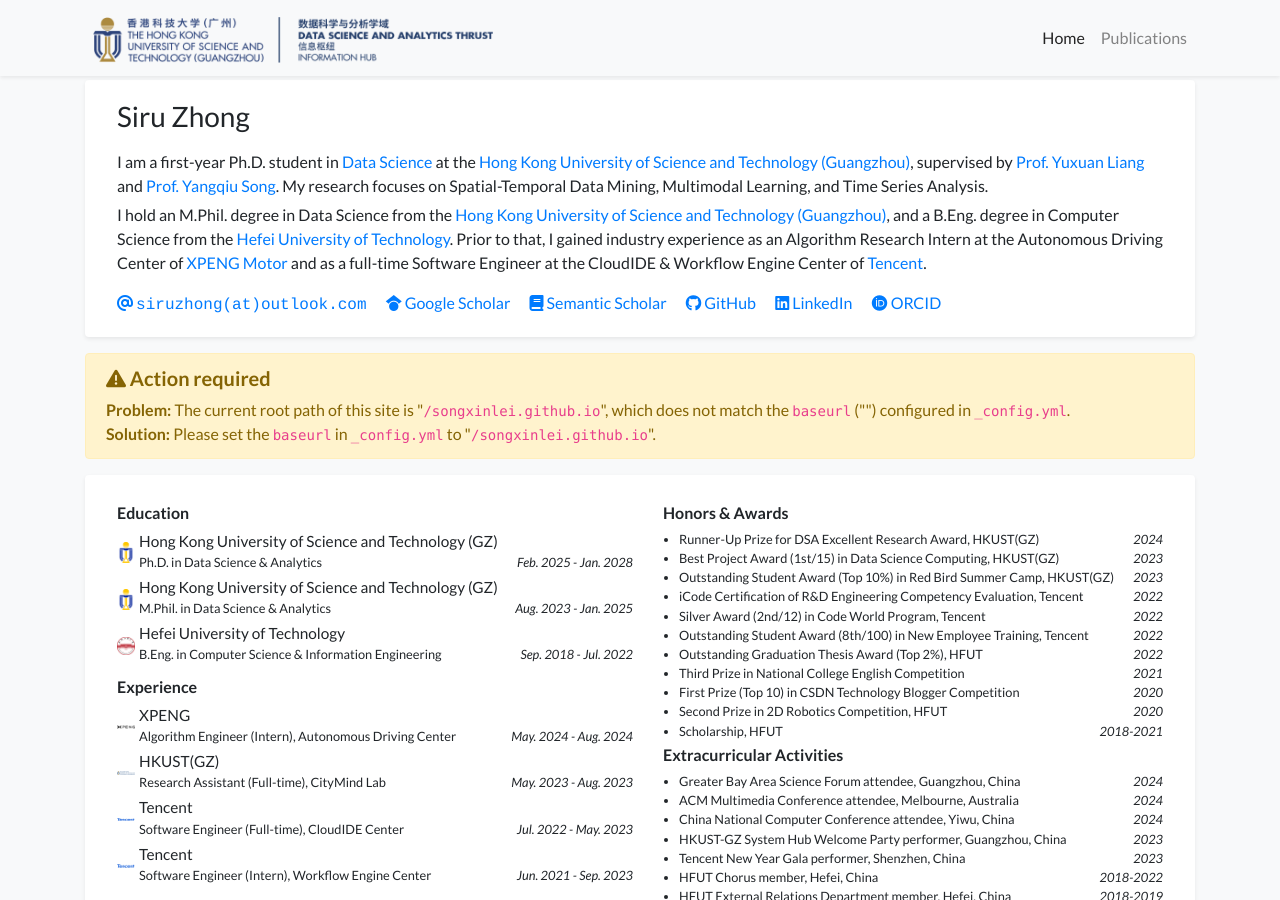
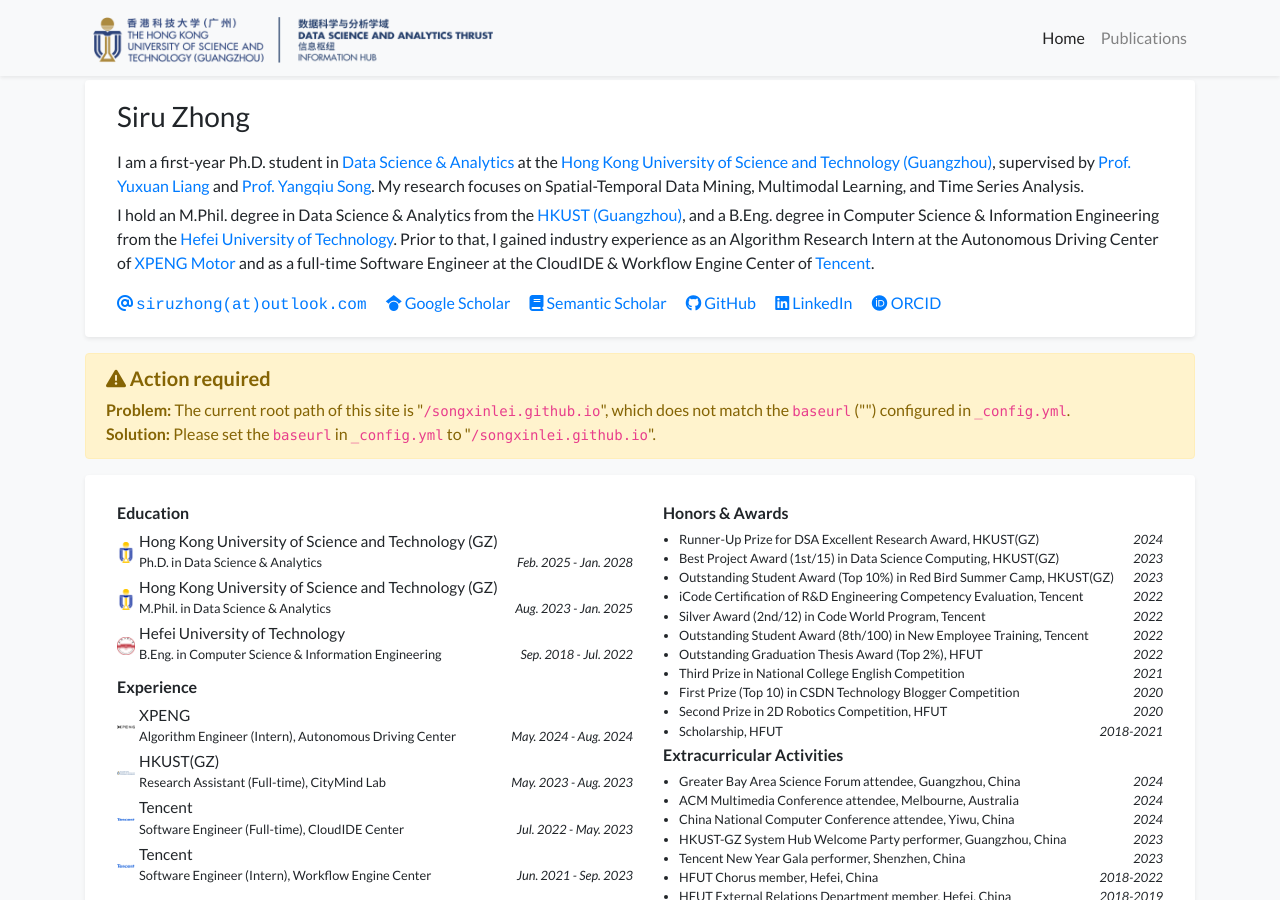
Before and after one commit to thunderlrr/songxinlei.github.io, a Jekyll site: the page built from index.html, in a window 1280 px wide and 900 px high. Built offline with Jekyll 4.4.1, drawn with Linux system fonts in a browser that asks for light colours; a style sheet for code colours, icons or effects is not loaded.

Commit message:
update profile

```diff
--- a/_data/profile.yml
+++ b/_data/profile.yml
@@ -21,10 +21,10 @@
 
 short_bio: >-
   <p style="margin-bottom: 5px;">
-  I am a first-year Ph.D. student in <a href="http://dsa.hkust-gz.edu.cn/" target="_blank">Data Science</a> at the <a href="https://www.hkust-gz.edu.cn/" target="_blank">Hong Kong University of Science and Technology (Guangzhou)</a>, supervised by <a href="https://yuxuanliang.com/" target="_blank">Prof. Yuxuan Liang</a> and <a href="https://www.cse.ust.hk/~yqsong/" target="_blank">Prof. Yangqiu Song</a>. My research focuses on Spatial-Temporal Data Mining, Multimodal Learning, and Time Series Analysis.
+  I am a first-year Ph.D. student in <a href="http://dsa.hkust-gz.edu.cn/" target="_blank">Data Science & Analytics</a> at the <a href="https://www.hkust-gz.edu.cn/" target="_blank">Hong Kong University of Science and Technology (Guangzhou)</a>, supervised by <a href="https://yuxuanliang.com/" target="_blank">Prof. Yuxuan Liang</a> and <a href="https://www.cse.ust.hk/~yqsong/" target="_blank">Prof. Yangqiu Song</a>. My research focuses on Spatial-Temporal Data Mining, Multimodal Learning, and Time Series Analysis.
   </p>
   <p style="margin-bottom: 5px;">
-    I hold an M.Phil. degree in Data Science from the <a href="http://dsa.hkust-gz.edu.cn/" target="_blank">Hong Kong University of Science and Technology (Guangzhou)</a>, and a B.Eng. degree in Computer Science from the <a href="https://ci.hfut.edu.cn/" target="_blank">Hefei University of Technology</a>. Prior to that, I gained industry experience as an Algorithm Research Intern at the Autonomous Driving Center of <a href="https://www.xpeng.com/" target="_blank">XPENG Motor</a> and as a full-time Software Engineer at the CloudIDE & Workflow Engine Center of <a href="https://www.tencent.com/" target="_blank">Tencent</a>.
+    I hold an M.Phil. degree in Data Science & Analytics from the <a href="http://dsa.hkust-gz.edu.cn/" target="_blank">HKUST (Guangzhou)</a>, and a B.Eng. degree in Computer Science & Information Engineering from the <a href="https://ci.hfut.edu.cn/" target="_blank">Hefei University of Technology</a>. Prior to that, I gained industry experience as an Algorithm Research Intern at the Autonomous Driving Center of <a href="https://www.xpeng.com/" target="_blank">XPENG Motor</a> and as a full-time Software Engineer at the CloudIDE & Workflow Engine Center of <a href="https://www.tencent.com/" target="_blank">Tencent</a>.
   </p>
 
 # portrait_url: /assets/images/photos/portrait.jpg
```
